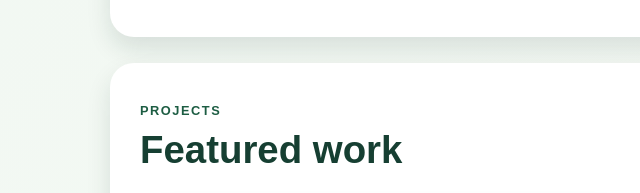
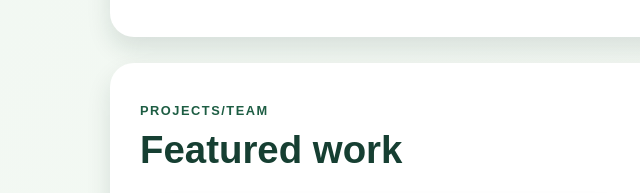
Before and after one commit to HuagB-jw/WST_Portfolio, a plain HTML site: page index.html in a window 1280 px wide. Shown: the part 1493-1686 px from the top of the page, 0-640 px from the left. Drawn offline with Linux system fonts and the light colour scheme.

```diff
--- a/index.html
+++ b/index.html
@@ -119,7 +119,7 @@
 
             <section id="projects" class="section-panel">
                 <div class="section-heading">
-                    <p class="eyebrow">Projects</p>
+                    <p class="eyebrow">Projects/Team</p>
                     <h2>Featured work</h2>
                 </div>
 
```
